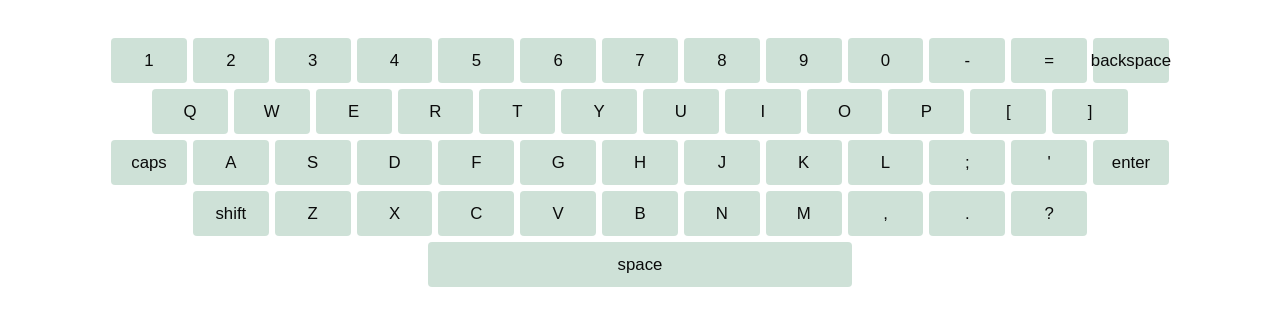
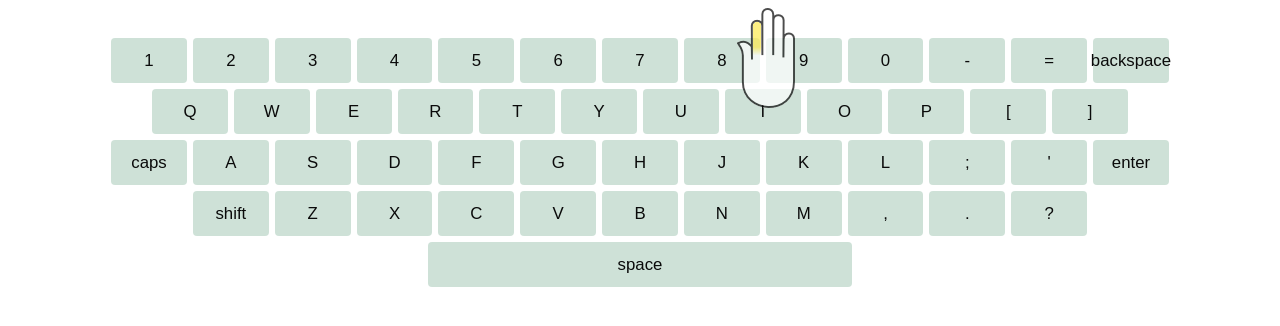
Before and after one commit to oreshkevich/keyboardTwo, a plain HTML site: page index.html in a window 1280 px wide. Both pictures are taken after a click on the element 141 px from the left and 21 px from the top of the page. Drawn offline with Linux system fonts and the light colour scheme.

Commit message:
feat: hand

```diff
--- a/index.html
+++ b/index.html
@@ -8,6 +8,11 @@
 </head>
 
 <body>
+  <div id="hands">
+
+    <div class="hand right-hand-one" id="rhand1" style="left: 736.5px;"></div>
+
+  </div>
   <span class="show-keyboard" title="Скрыть клавиатуру"></span>
   <span class="show-color" title="Показать цвет"></span>
   <span class="show-hand" title="Показать руки"></span>
--- a/script.js
+++ b/script.js
@@ -105,6 +105,12 @@ document.addEventListener("keydown", (event) => {
 });
 
 const hideKeyboard = document.querySelector(".show-keyboard");
+const showHand = document.querySelector(".show-hand");
+const rightHandOne = document.querySelector(".right-hand-one");
 hideKeyboard.addEventListener("click", (event) => {
   mainKeyboard.classList.toggle("keyboard--hidden");
 });
+showHand.addEventListener("click", (event) => {
+  rightHandOne.classList.toggle("active--hand");
+  console.log("hi");
+});
--- a/style.css
+++ b/style.css
@@ -245,3 +245,22 @@ display: none;
 .active {
   background: #f50303;
 }
+
+
+#hands #rhand1 {
+  background-position: -348px 0;
+}
+
+.right-hand-one {
+  display: none;
+  position: absolute;
+  width: 58px;
+  height: 100px;
+  z-index: 1;
+  zoom: 1;
+  opacity: 0.7;
+  background: url(i/hands2.png) no-repeat;
+}
+.active--hand {
+  display: block
+ }
```
